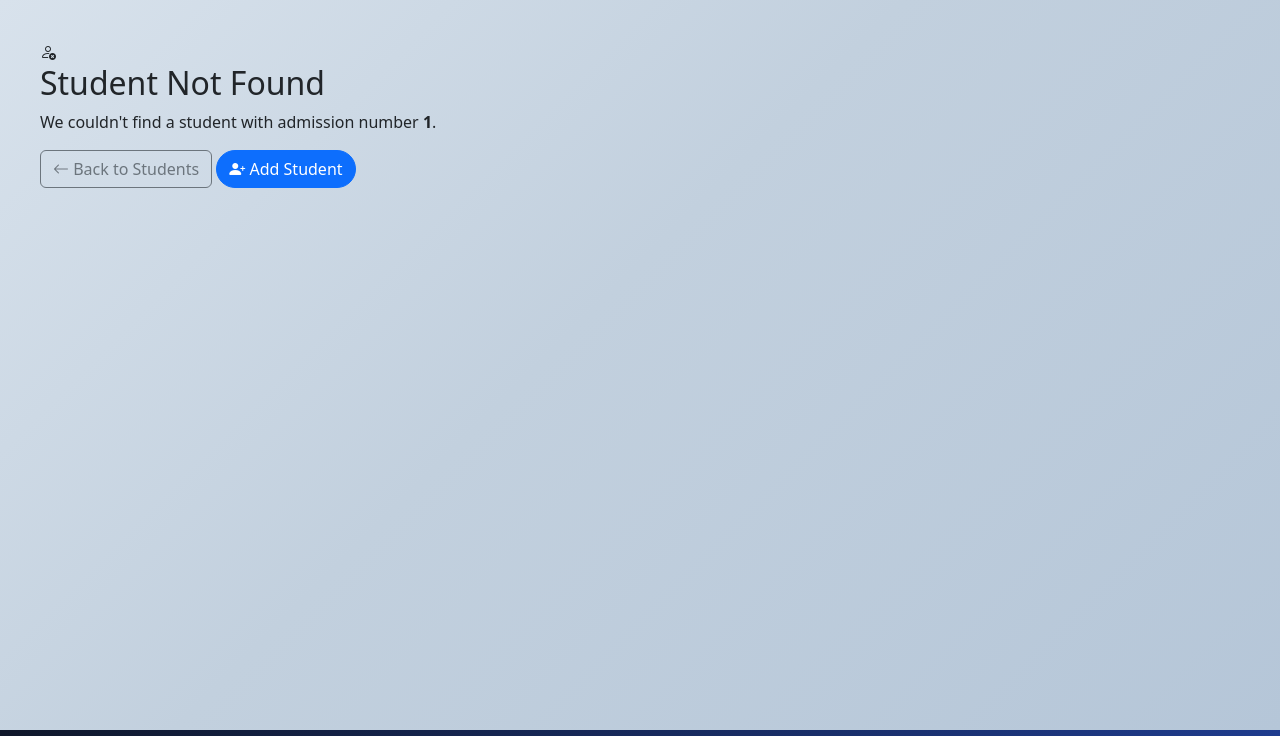
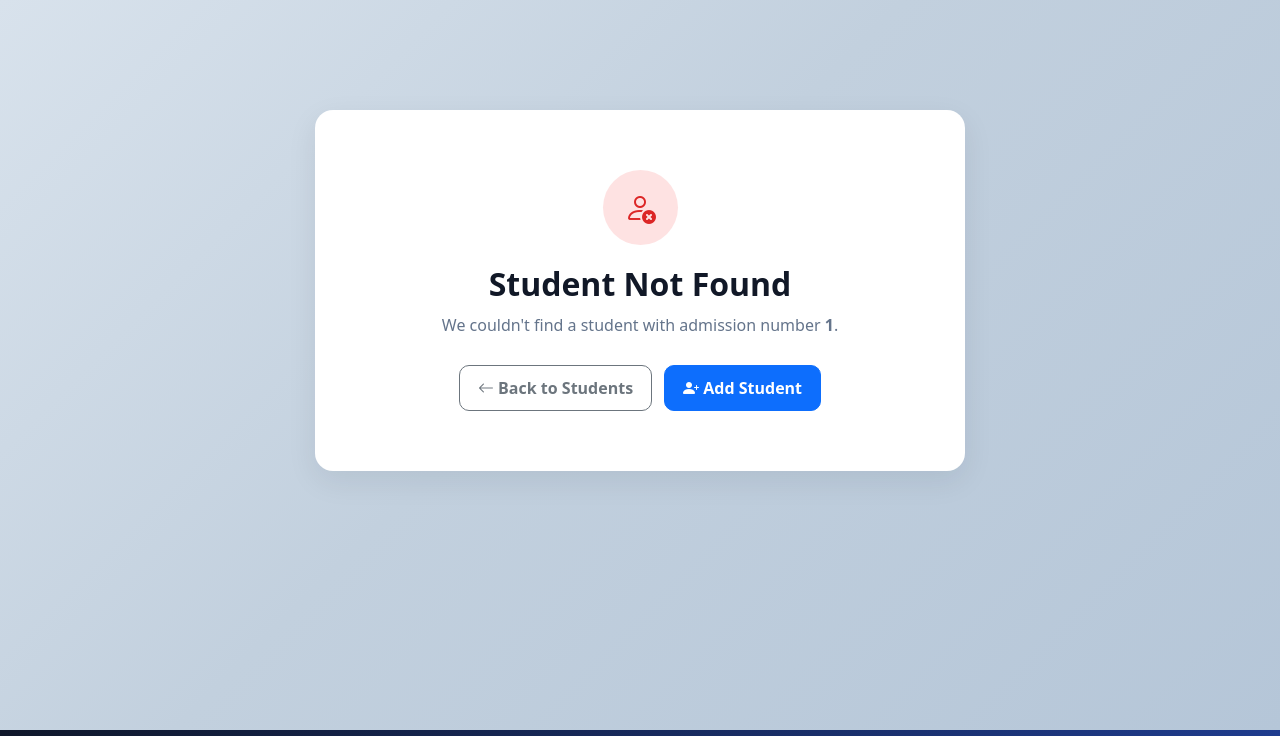
Before and after one commit to himanshu07-12/student-database-management-system, a Flask app: page /update/1 in a window 1280 px wide. Shown: the part 64-800 px from the top of the page. Run offline with Flask 3, Linux system fonts and the light colour scheme; the visitor is signed in with stand-in values (Sample User, id 1); data that the repository does not hold is empty.

Commit message:
styling student not found page

```diff
--- a/static/style.css
+++ b/static/style.css
@@ -1580,3 +1580,86 @@ body{
     background:#f1f5f9;
 
 }
+/* ===========================
+   STUDENT ERROR STATE
+=========================== */
+
+.student-error-state{
+
+    max-width:650px;
+
+    margin:70px auto;
+
+    padding:60px 30px;
+
+    background:#ffffff;
+
+    border-radius:18px;
+
+    text-align:center;
+
+    box-shadow:0 10px 30px rgba(15,23,42,.08);
+
+}
+
+.error-state-icon{
+
+    width:75px;
+
+    height:75px;
+
+    margin:0 auto 20px;
+
+    display:flex;
+
+    align-items:center;
+
+    justify-content:center;
+
+    border-radius:50%;
+
+    background:#fee2e2;
+
+    color:#dc2626;
+
+    font-size:32px;
+
+}
+
+.student-error-state h2{
+
+    font-weight:700;
+
+    color:#111827;
+
+    margin-bottom:10px;
+
+}
+
+.student-error-state p{
+
+    color:#64748b;
+
+    margin-bottom:28px;
+
+}
+
+.error-state-actions{
+
+    display:flex;
+
+    justify-content:center;
+
+    gap:12px;
+
+}
+
+.error-state-actions .btn{
+
+    padding:10px 18px;
+
+    border-radius:10px;
+
+    font-weight:600;
+
+}
```
